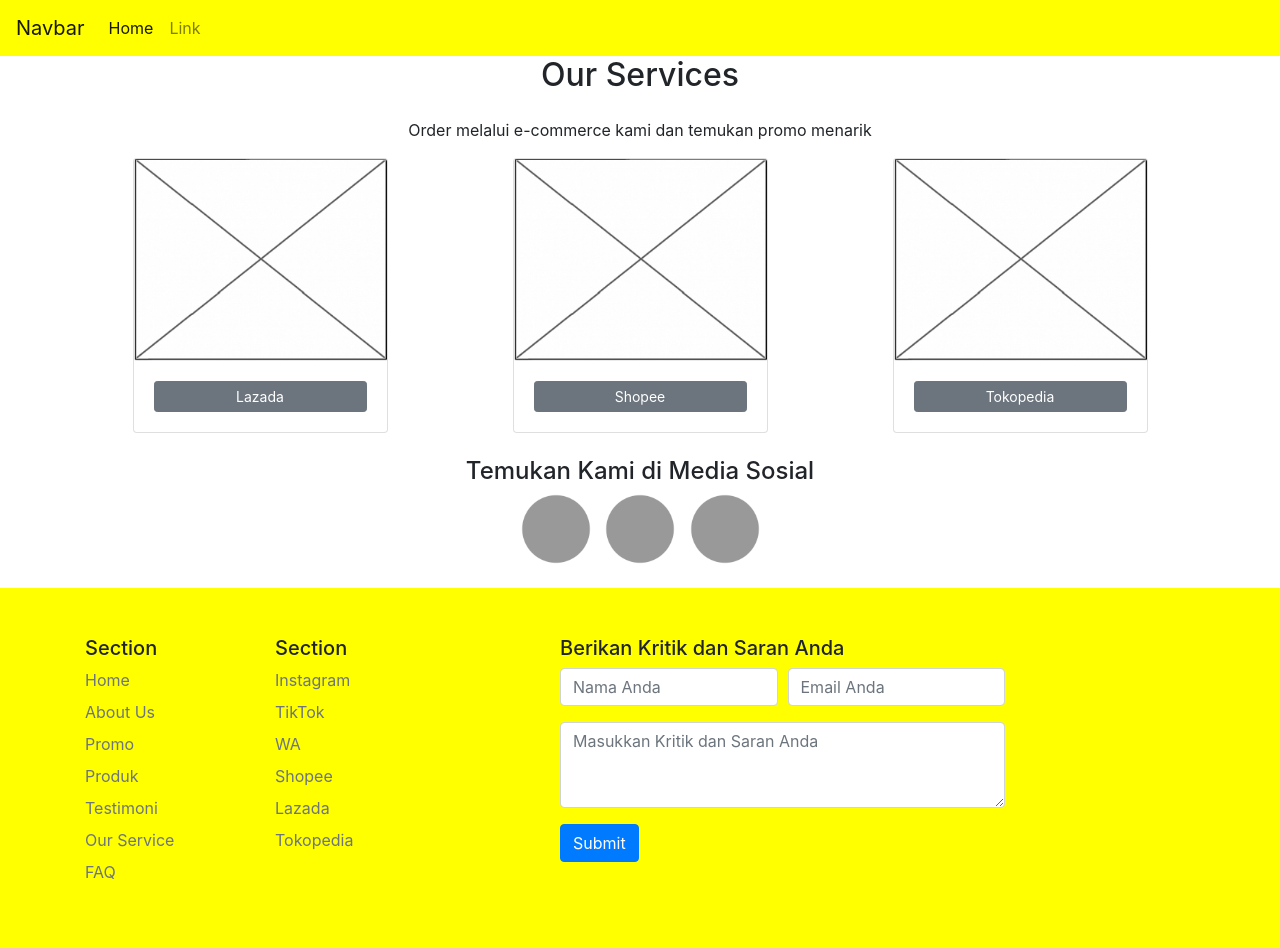
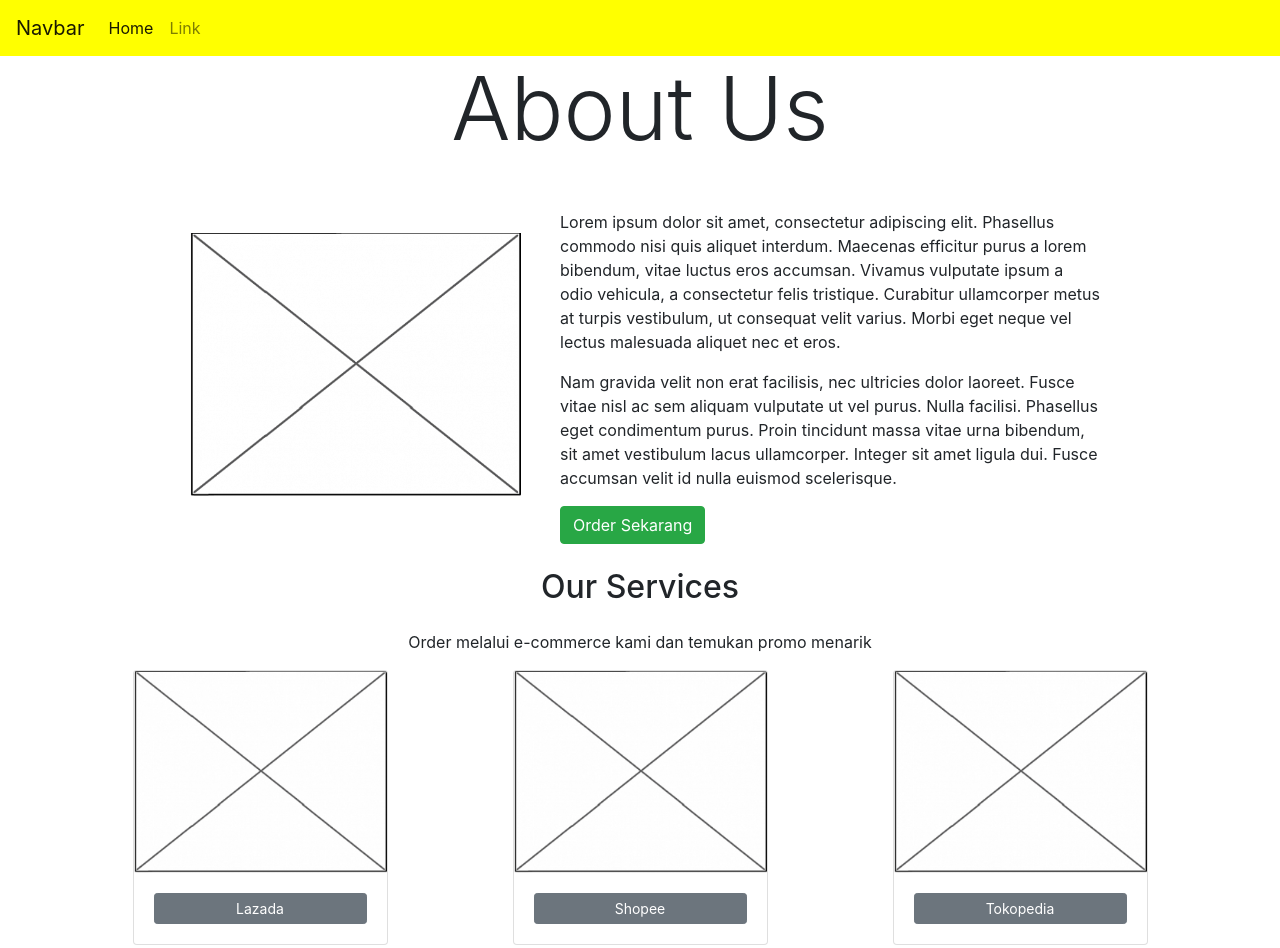
Before and after one commit to MwanNajib/Website-Commerce, a plain HTML site: page index.html in a window 1280 px wide. Shown: the top 948 px of the page. Drawn offline with nearby package versions, Linux system fonts and the light colour scheme.

Commit message:
layout about us

```diff
--- a/index.html
+++ b/index.html
@@ -53,6 +53,31 @@
         </div>
     </nav>
 
+    <!-- ABOUT US -->
+    <section class="about-us">
+        <div class="container">
+            <h2 class="mbr-section-title display-2 mbr-bold text-center mb-5">About Us</h2>
+            <div class="row justify-content-center align-items-center">
+                <div class="col-12 col-md-6 col-lg-4">
+                    <div class="image-wrapper text-center mb-4">
+                        <img class="lozad img-fluid" src="Assets/image.png" alt="">
+                    </div>
+                </div>
+                <div class="col-12 col-md-6 col-lg-6">
+                    <div class="text-wrapper">
+                        <p class="mbr-text mb-3 display-7 text-left">Lorem ipsum dolor sit amet, consectetur adipiscing elit. Phasellus commodo nisi quis aliquet interdum. Maecenas efficitur purus a lorem bibendum, vitae luctus eros accumsan. Vivamus vulputate ipsum a odio vehicula, a consectetur felis tristique. Curabitur ullamcorper metus at turpis vestibulum, ut consequat velit varius. Morbi eget neque vel lectus malesuada aliquet nec et eros.</p></p>
+                        <p class="mbr-text display-7 text-left">Nam gravida velit non erat facilisis, nec ultricies dolor laoreet. Fusce vitae nisl ac sem aliquam vulputate ut vel purus. Nulla facilisi. Phasellus eget condimentum purus. Proin tincidunt massa vitae urna bibendum, sit amet vestibulum lacus ullamcorper. Integer sit amet ligula dui. Fusce accumsan velit id nulla euismod scelerisque.</p>
+                        <div class="mbr-section-btn text-left">
+                            <a class="btn btn-success display-7" href="https://mobirise.com/extensions/code-editor/">Order Sekarang</a>
+                        </div>
+                    </div>
+                </div>
+            </div>
+        </div>
+    </section>
+    <br>
+
+    <!-- OUR SERVICES-->
     <section id="layanan-kami">
         <div class="container">
             <h2 class="text-center mb-4">Our Services</h2>
@@ -114,7 +139,6 @@
                             <li class="nav-item mb-2"><a href="#faq" class="nav-link p-0 text-muted">FAQ</a></li>
                         </ul>
                     </div>
-
                     <div class="col-6 col-md-2 mb-3">
                         <h5>Section</h5>
                         <ul class="nav flex-column">
```
